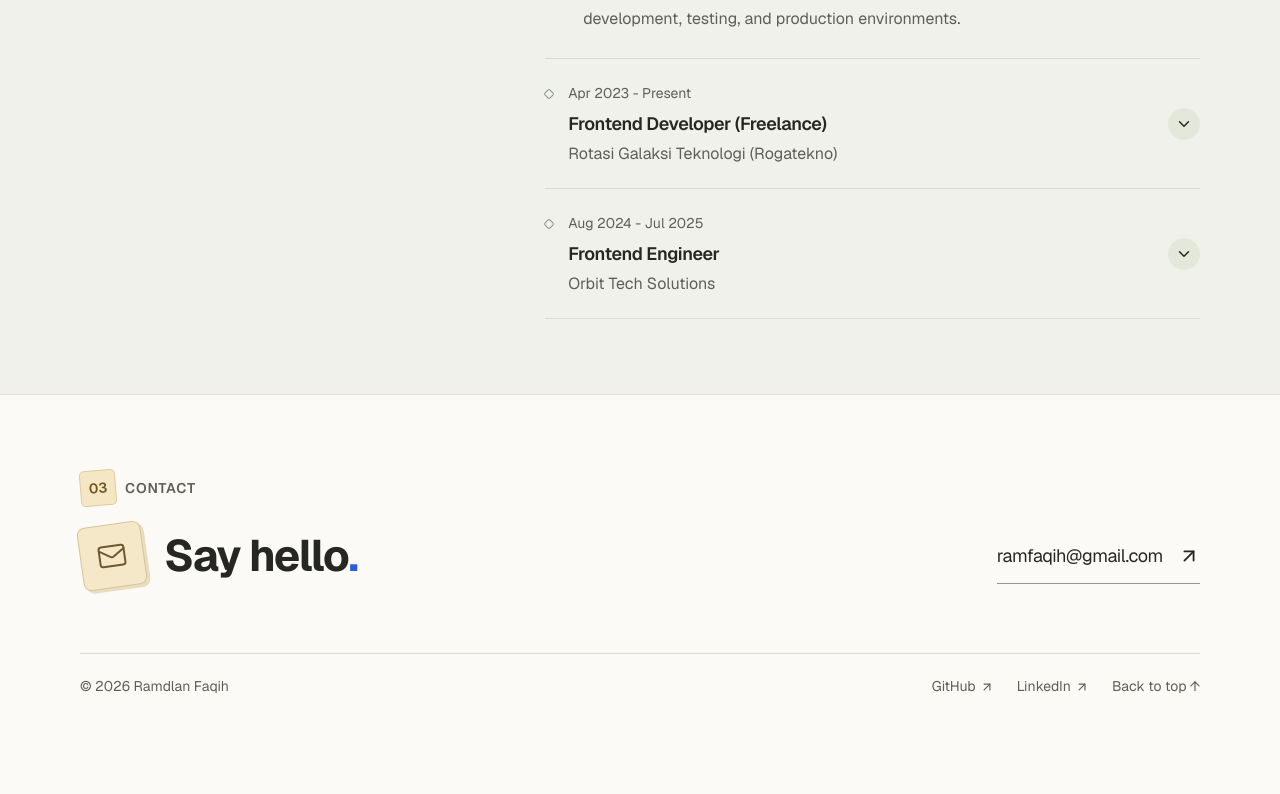
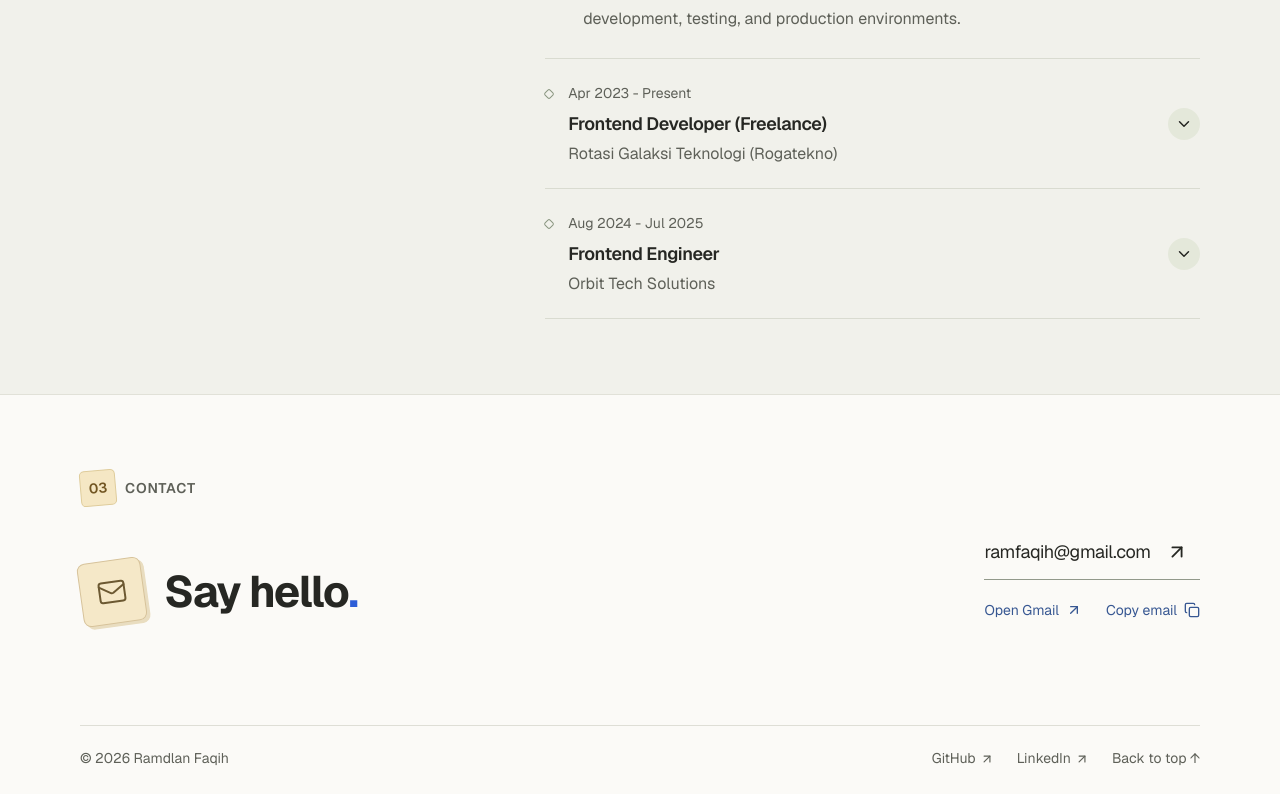
Before and after one commit to RamdlanFaqih/ramfaq-portfolio, a Next.js app: page / in a window 1280 px wide. Shown: the part 3907-4701 px from the top of the page. Before the commit the page ends 4629 px from the top, so only its background shows below. Built offline with nearby package versions, Linux system fonts and the light colour scheme; no server answers.

Commit message:
feat: enhance contact options component, and improve hero section links

```diff
--- a/package.json
+++ b/package.json
@@ -3,10 +3,11 @@
   "version": "1.0.0",
   "private": true,
   "scripts": {
-    "dev": "next dev",
+    "dev": "next dev --webpack",
     "build": "next build",
     "start": "next start",
-    "lint": "eslint"
+    "lint": "eslint",
+    "dev:turbo": "next dev --turbopack"
   },
   "dependencies": {
     "framer-motion": "^12.39.0",
--- a/src/app/globals.css
+++ b/src/app/globals.css
@@ -262,3 +262,9 @@ h2 { font-size: clamp(28px, 3vw, 37px); line-height: 1.2; letter-spacing: -1.4px
   .project-card:hover .browser-preview, .project-card:hover h3 svg { transform: none; }
   .contact-main:hover .mail-sticker { transform: rotate(-8deg); }
 }
+
+.contact-options { max-width: 100%; }
+.contact-actions { display: flex; flex-wrap: wrap; column-gap: 24px; margin-top: 8px; }
+.contact-actions a, .contact-actions button { display: inline-flex; align-items: center; gap: 7px; min-height: 44px; font-size: 14px; color: #375792; }
+.contact-actions a:hover, .contact-actions button:hover { text-decoration: underline; text-underline-offset: 4px; }
+.contact-status { min-height: 24px; max-width: 340px; margin-top: 4px; font-size: 14px; color: #5e6058; }
--- /dev/null
+++ b/src/components/ContactOptions.tsx
@@ -0,0 +1,36 @@
+"use client";
+
+import { useState } from "react";
+import { ArrowUpRight, Copy } from "lucide-react";
+
+const email = "ramfaqih@gmail.com";
+
+export default function ContactOptions() {
+  const [status, setStatus] = useState("");
+
+  async function copyEmail() {
+    try {
+      await navigator.clipboard.writeText(email);
+      setStatus("Email copied.");
+    } catch {
+      setStatus("Please select and copy the email address above.");
+    }
+  }
+
+  return (
+    <div className="contact-options">
+      <a className="contact-email" href={`mailto:${email}`} aria-label={`Email ${email} using your email app`}>
+        {email} <ArrowUpRight size={22} aria-hidden="true" />
+      </a>
+      <div className="contact-actions">
+        <a href={`https://mail.google.com/mail/?view=cm&fs=1&to=${encodeURIComponent(email)}`} target="_blank" rel="noopener noreferrer">
+          Open Gmail <ArrowUpRight size={16} aria-hidden="true" />
+        </a>
+        <button type="button" onClick={copyEmail}>
+          Copy email <Copy size={16} aria-hidden="true" />
+        </button>
+      </div>
+      <p className="contact-status" role="status">{status}</p>
+    </div>
+  );
+}
--- a/src/components/Footer.tsx
+++ b/src/components/Footer.tsx
@@ -1,11 +1,12 @@
 import { ArrowUpRight, Mail } from "lucide-react";
+import ContactOptions from "./ContactOptions";
 
 export default function Footer() {
   return (
     <footer id="contact" className="contact-section">
       <div className="page-width">
         <p className="eyebrow"><span className="section-index">03</span> CONTACT</p>
-        <div className="contact-main"><div className="contact-heading"><span className="mail-sticker" aria-hidden="true"><Mail size={30} strokeWidth={1.6} /></span><h2>Say hello<span className="wordmark-dot">.</span></h2></div><a className="contact-email" href="mailto:ramfaqih@gmail.com">ramfaqih@gmail.com <ArrowUpRight size={22} /></a></div>
+        <div className="contact-main"><div className="contact-heading"><span className="mail-sticker" aria-hidden="true"><Mail size={30} strokeWidth={1.6} /></span><h2>Say hello<span className="wordmark-dot">.</span></h2></div><ContactOptions /></div>
         <div className="footer-bottom"><p>© {new Date().getFullYear()} Ramdlan Faqih</p><div><a href="https://github.com/ramdlanfaqih" target="_blank" rel="noopener noreferrer">GitHub <ArrowUpRight size={14} /></a><a href="https://linkedin.com/in/ramdlanfaqih" target="_blank" rel="noopener noreferrer">LinkedIn <ArrowUpRight size={14} /></a><a href="#home">Back to top ↑</a></div></div>
       </div>
     </footer>
--- a/src/components/Hero.tsx
+++ b/src/components/Hero.tsx
@@ -10,7 +10,7 @@ export default function Hero() {
         <p className="hero-intro">I develop mobile and web apps—from the first screen to release.</p>
         <div className="hero-actions">
           <a className="button-primary" href="#works">View my work <ArrowDown size={16} /></a>
-          <a className="text-link" href="mailto:ramfaqih@gmail.com">Let’s talk <ArrowUpRight size={16} /></a>
+          <a className="text-link" href="#contact">Let’s talk <ArrowUpRight size={16} /></a>
         </div>
       </div>
       <aside className="profile-note" aria-label="Ramdlan Faqih">
```
Also changed, not shown: 1 other file (tests, documents, lock files or other folders).
